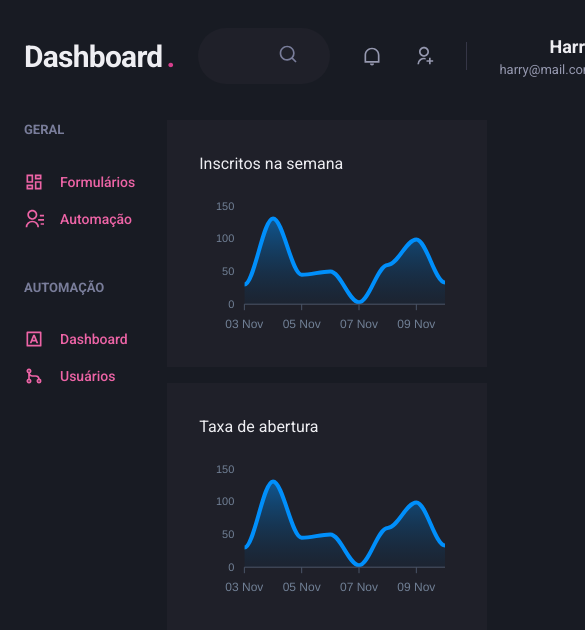
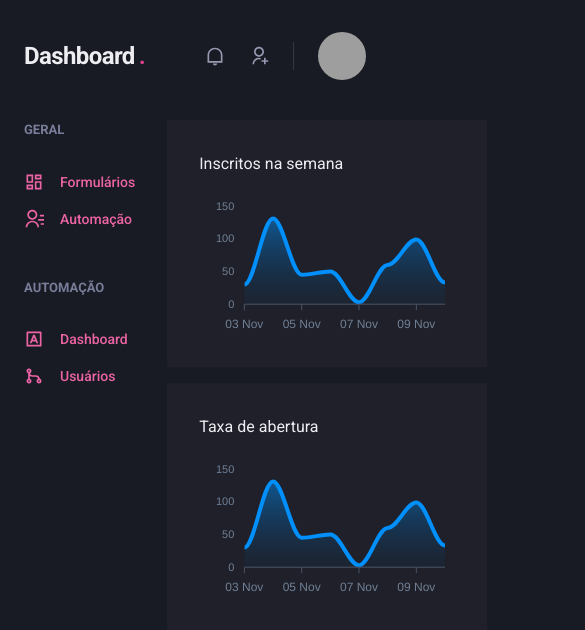
Before and after one commit to YuryRegis/ignite-next-dashboard, a Next.js app: page /dashboard in a window 390 px wide. Shown: the top 630 px of the page, 585 px wide, since content can reach past the window. Built offline with nearby package versions, Linux system fonts and the light colour scheme; grey boxes are pictures that could not be loaded.

Commit message:
feat: responsive Header

```diff
--- a/src/components/Header/Logo.tsx
+++ b/src/components/Header/Logo.tsx
@@ -2,7 +2,12 @@
 
 export default function Logo() {
   return (
-    <Text w="64" fontSize="3xl" fontWeight="bold" letterSpacing="tight">
+    <Text
+      w="64"
+      fontWeight="bold"
+      letterSpacing="tight"
+      fontSize={["2xl", "3xl"]}
+    >
       Dashboard
       <Text ml="1" as="span" color="pink.500">
         .
--- a/src/components/Header/NotificationNav.tsx
+++ b/src/components/Header/NotificationNav.tsx
@@ -4,10 +4,10 @@
 export default function NotificationNav() {
   return (
     <HStack
-      py="1"
-      mx="8"
-      pr="8"
-      spacing="8"
+      py={1}
+      mx={["6", "8"]}
+      pr={["6", "8"]}
+      spacing={["6", "8"]}
       color="gray.300"
       borderRightWidth={1}
       borderColor="gray.700"
--- a/src/components/Header/Profile.tsx
+++ b/src/components/Header/Profile.tsx
@@ -1,8 +1,13 @@
 import { Box, Flex, Text, Avatar } from "@chakra-ui/react";
 
-export default function Profile() {
+interface ProfileProps {
+  showProfileData?: boolean;
+}
+
+export default function Profile({ showProfileData }: ProfileProps) {
   return (
     <Flex align="center">
+      {!!showProfileData && (
         <Box mr="4" textAlign="right">
           <Text fontSize="lg" fontWeight="bold">
             Harry
@@ -11,6 +16,7 @@
             harry@mail.com
           </Text>
         </Box>
+      )}
 
       <Avatar size="md" name="Harry" src="http://github.com/yuryregis.png" />
     </Flex>
--- a/src/components/Header/index.tsx
+++ b/src/components/Header/index.tsx
@@ -1,4 +1,4 @@
-import { Flex } from "@chakra-ui/react";
+import { Flex, useBreakpointValue } from "@chakra-ui/react";
 
 import Logo from "./Logo";
 import Search from "./Search";
@@ -6,6 +6,11 @@
 import NotificationNav from "./NotificationNav";
 
 export default function Header() {
+  const isLargeScreen = useBreakpointValue({
+    base: false,
+    lg: true,
+  });
+
   return (
     <Flex
       px="6"
@@ -19,11 +24,11 @@
     >
       <Logo />
 
-      <Search />
+      {isLargeScreen && <Search />}
 
       <Flex ml="auto" align="center">
         <NotificationNav />
-        <Profile />
+        <Profile showProfileData={isLargeScreen} />
       </Flex>
     </Flex>
   );
```
Lines whose indentation alone changed are shown as unchanged.
